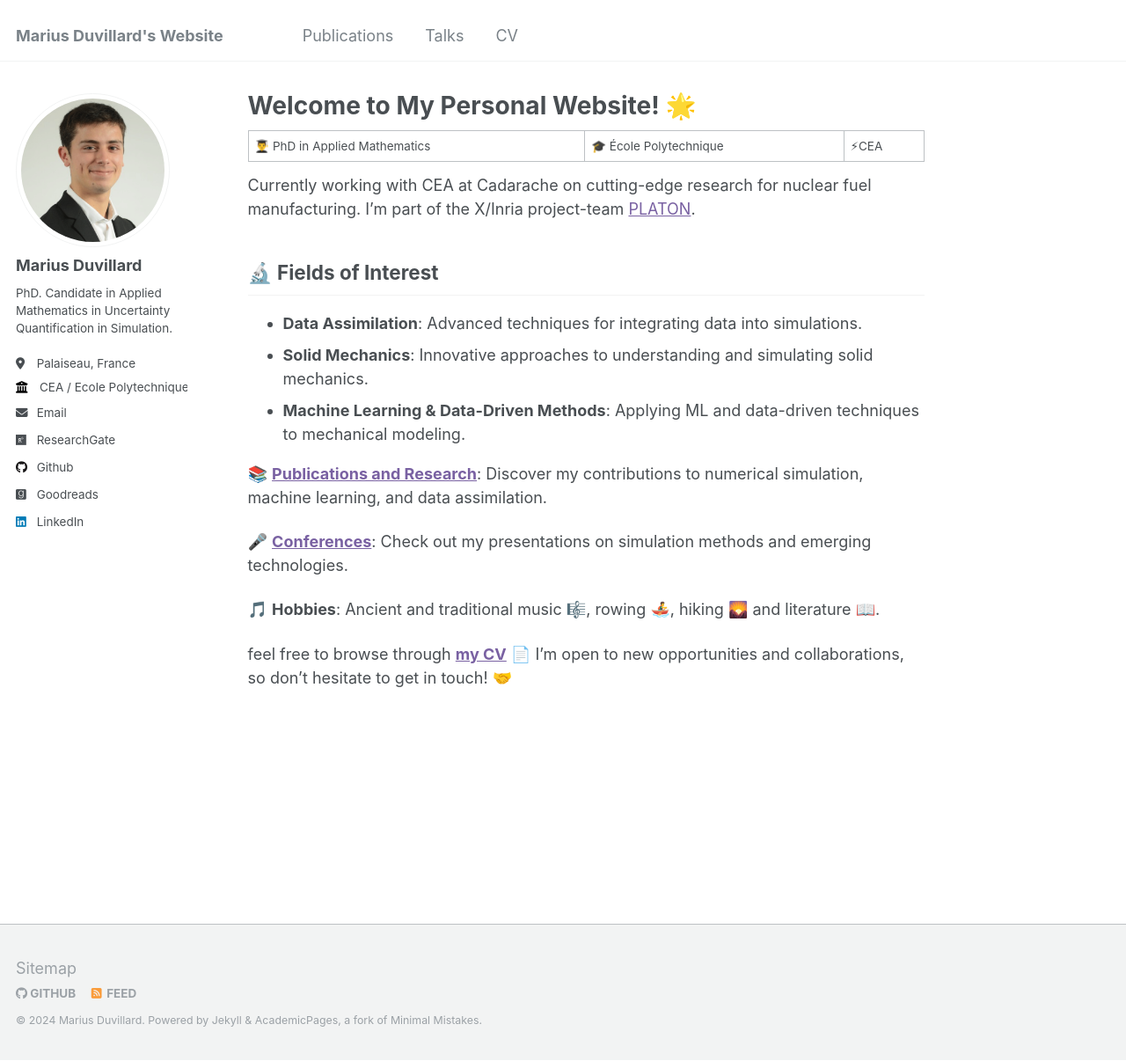
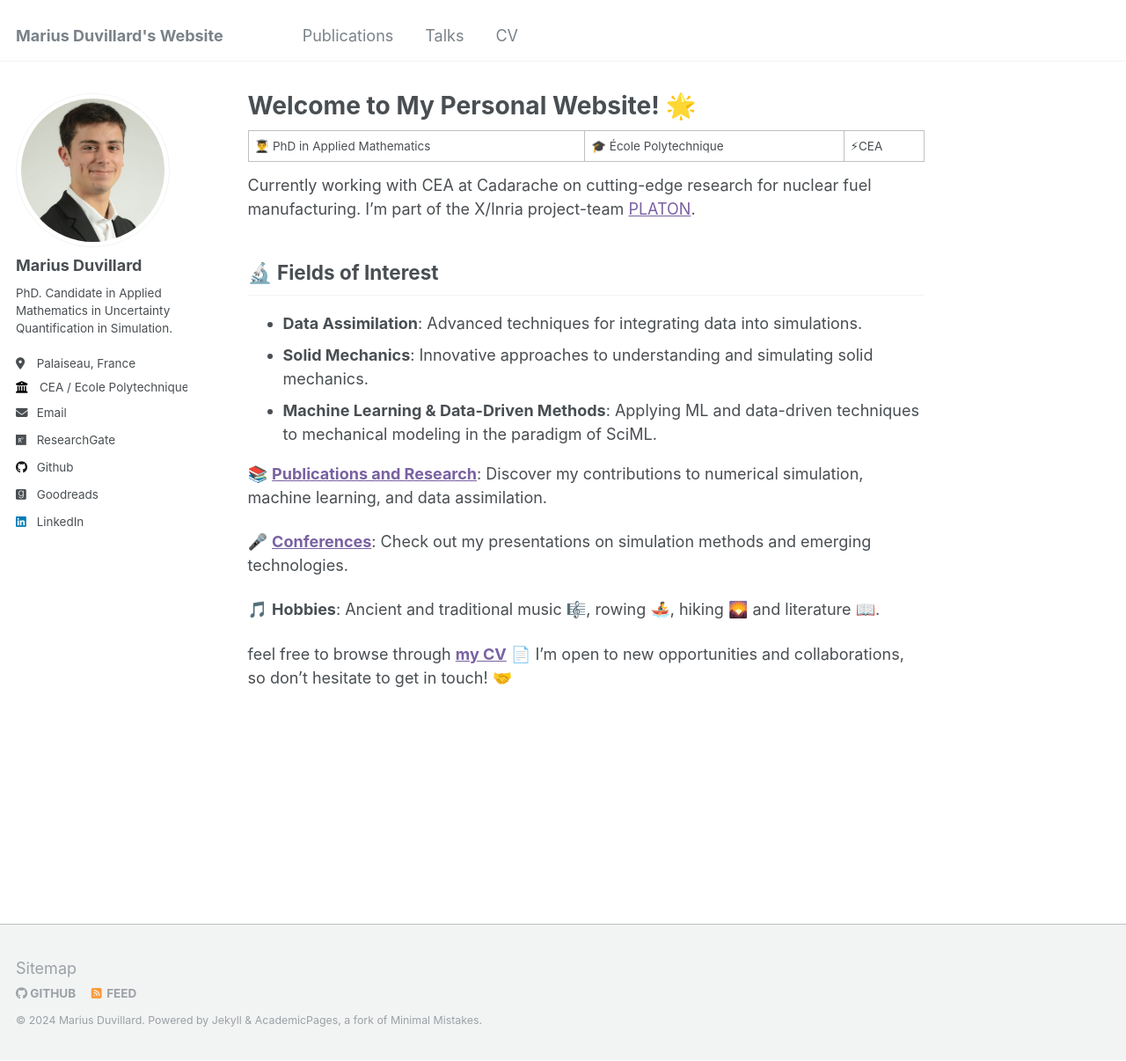
Before and after one commit to marius-duvillard/marius-duvillard.github.io, a Jekyll site: the page built from _pages/about.md, in a window 1280 px wide and 1206 px high. Shown: the whole window at 88% size. Built offline with Jekyll 4.4.1, drawn with Linux system fonts in a browser that asks for light colours.

Commit message:
update about.md

```diff
--- a/_pages/about.md
+++ b/_pages/about.md
@@ -16,7 +16,7 @@ I'm part of the X/Inria project-team [PLATON](https://team.inria.fr/platon/).
 
 - **Data Assimilation**: Advanced techniques for integrating data into simulations.
 - **Solid Mechanics**: Innovative approaches to understanding and simulating solid mechanics.
-- **Machine Learning & Data-Driven Methods**: Applying ML and data-driven techniques to mechanical modeling.
+- **Machine Learning & Data-Driven Methods**: Applying ML and data-driven techniques to mechanical modeling in the paradigm of SciML.
 
 
 📚 [**Publications and Research**](publications/): Discover my contributions to numerical simulation, machine learning, and data assimilation.
```
